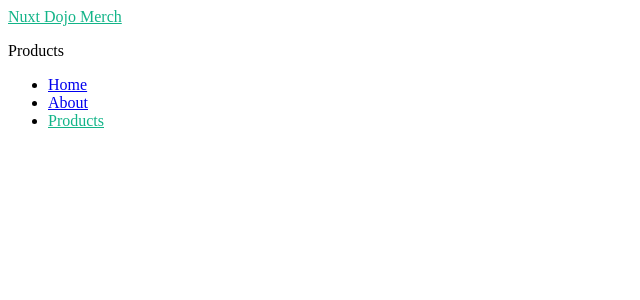
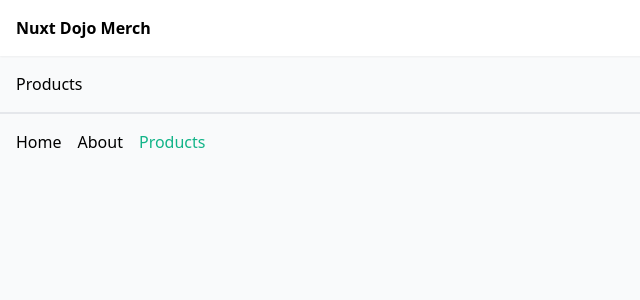
Before and after one commit to herbertUG/nuxt_dojo, a Nuxt app: page /products in a window 1280 px wide. Shown: the top 300 px of the page, without its empty margins (0-640 px from the left). Built offline with nearby package versions, Linux system fonts and the light colour scheme.

Commit message:
styling with tailwind css

```diff
--- /dev/null
+++ b/assets/css/tailwind.css
@@ -0,0 +1,13 @@
+@tailwind base;
+@tailwind components;
+@tailwind utilities;
+
+body {
+  @apply bg-gray-50;
+}
+
+@layer components {
+  .btn {
+    @apply bg-[#12b488] text-white px-3 py-2 rounded-md text-sm text-white;
+  }
+}
--- a/layouts/default.vue
+++ b/layouts/default.vue
@@ -1,9 +1,9 @@
 <template>
   <div>
-    <header>
-      <nav>
-        <NuxtLink to="/">Nuxt Dojo</NuxtLink>
-        <ul>
+    <header class="shadow-sm bg-white">
+      <nav class="container mx-auto p-4 flex justify-between">
+        <NuxtLink class="font-bold" to="/">Nuxt Dojo</NuxtLink>
+        <ul class="flex gap-4">
           <li>
             <NuxtLink to="/">Home</NuxtLink>
           </li>
@@ -11,12 +11,12 @@
             <NuxtLink to="/about">About</NuxtLink>
           </li>
           <li>
-            <NuxtLink to="/products">Products</NuxtLink>
+            <NuxtLink to="/products" class="btn">Products</NuxtLink>
           </li>
         </ul>
       </nav>
     </header>
-    <div>
+    <div class="container mx-auto p-4">
       <slot />
     </div>
   </div>
--- a/layouts/products.vue
+++ b/layouts/products.vue
@@ -1,15 +1,15 @@
 <template>
   <div>
-    <header>
-      <nav>
-        <NuxtLink to="/products">Nuxt Dojo Merch</NuxtLink>
+    <header class="shadow-sm bg-white">
+      <nav class="container mx-auto p-4 flex justify-between">
+        <NuxtLink class="font-bold">Nuxt Dojo Merch</NuxtLink>
       </nav>
     </header>
-    <div>
+    <div class="container mx-auto p-4">
       <slot />
     </div>
-    <footer>
-      <ul>
+    <footer class="container mx-auto p-4 flex justify-between border-t-2">
+      <ul class="flex gap-4">
         <li>
           <NuxtLink to="/">Home</NuxtLink>
         </li>
--- a/nuxt.config.ts
+++ b/nuxt.config.ts
@@ -1,4 +1,6 @@
 // https://nuxt.com/docs/api/configuration/nuxt-config
 export default defineNuxtConfig({
-
+  modules: [
+    '@nuxtjs/tailwindcss'
+  ]
 })
--- a/package.json
+++ b/package.json
@@ -9,6 +9,7 @@
     "postinstall": "nuxt prepare"
   },
   "devDependencies": {
+    "@nuxtjs/tailwindcss": "^6.7.0",
     "@types/node": "^18",
     "nuxt": "^3.5.2"
   }
```
Also changed, not shown: 1 other file (tests, documents, lock files or other folders).
